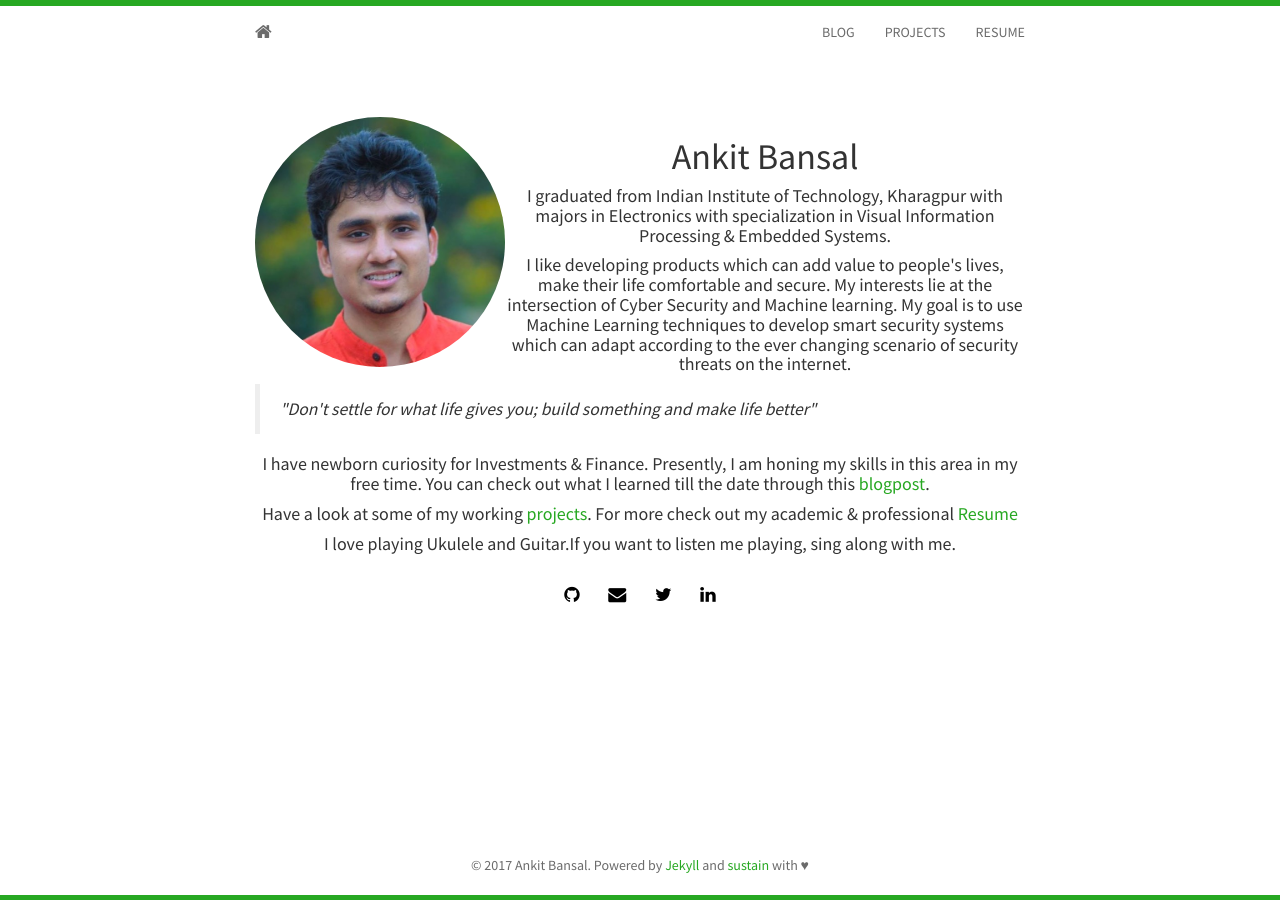
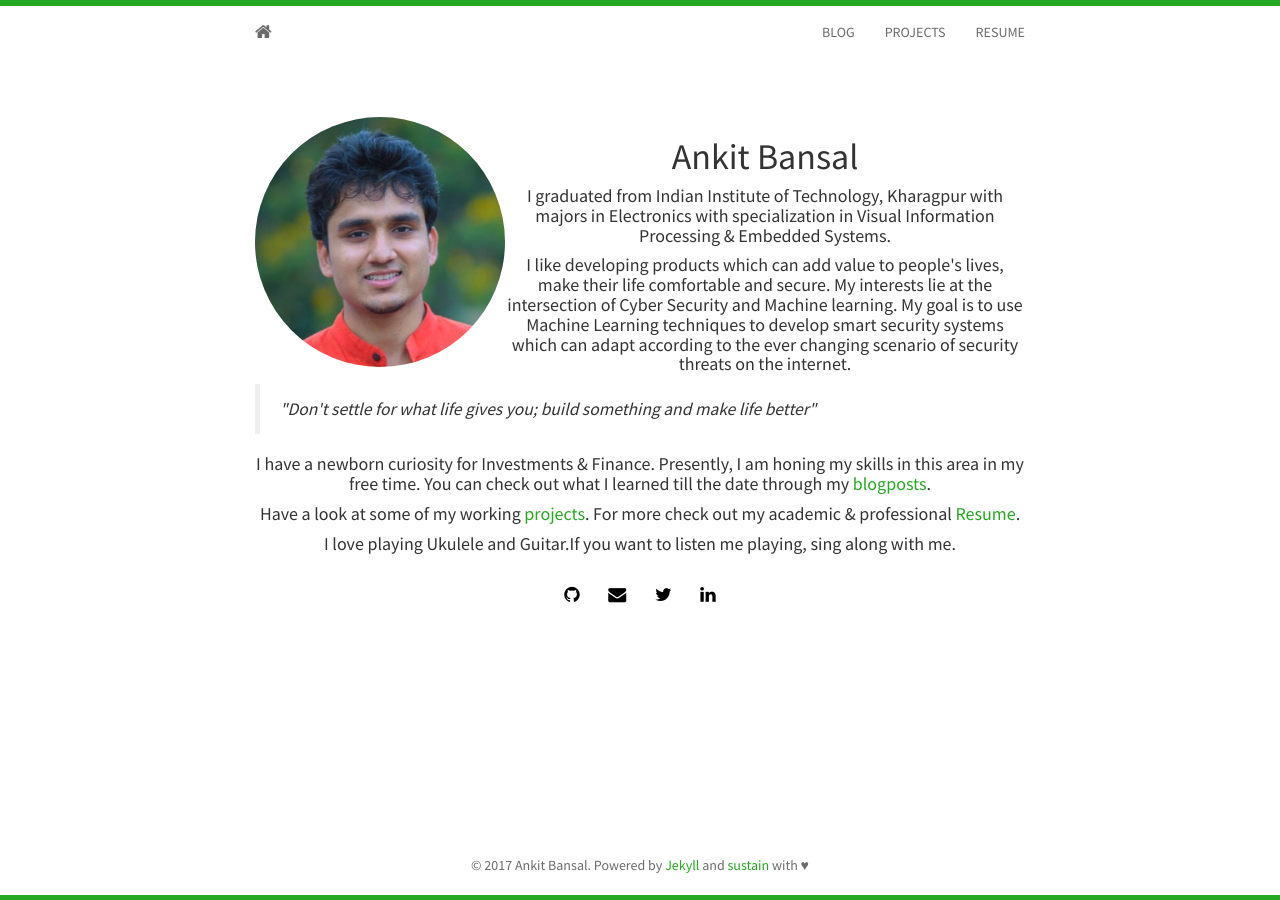
Before and after one commit to ankiteciitkgp/ankiteciitkgp.github.io, a Jekyll site: the page built from index.html, in a window 1280 px wide. Built offline with Jekyll 4.4.1, drawn with Linux system fonts in a browser that asks for light colours; nearby versions of some CDN libraries; the list of posts is cut into pages by our own code.

Commit message:
index edited

```diff
--- a/index.html
+++ b/index.html
@@ -21,10 +21,10 @@ layout: home
 		</blockquote>
 	  </div>
 	    <h4>
-	    	I have newborn curiosity for Investments & Finance. Presently, I am honing my skills in this area in my free time. You can check out what I learned till the date through this <a href="{{ site.baseurl }}post1.html">blogpost</a>.
+	    	I have a newborn curiosity for Investments & Finance. Presently, I am honing my skills in this area in my free time. You can check out what I learned till the date through my <a href="{{ site.baseurl }}blog.html">blogposts</a>.
 	    </h4>
 	    <h4>
-	  		Have a look at some of my working <a href="{{ site.baseurl }}projects.html"> projects</a>. 	For more check out my academic &amp; professional <a href="{{ site.baseurl }}vitae.html">Resume</a>
+	  		Have a look at some of my working <a href="{{ site.baseurl }}projects.html"> projects</a>. 	For more check out my academic &amp; professional <a href="{{ site.baseurl }}vitae.html">Resume</a>.
 	  	</h4>
 	  	<h4>
 	  		I love playing Ukulele and Guitar.If you want to listen me playing, sing along with me.
```
